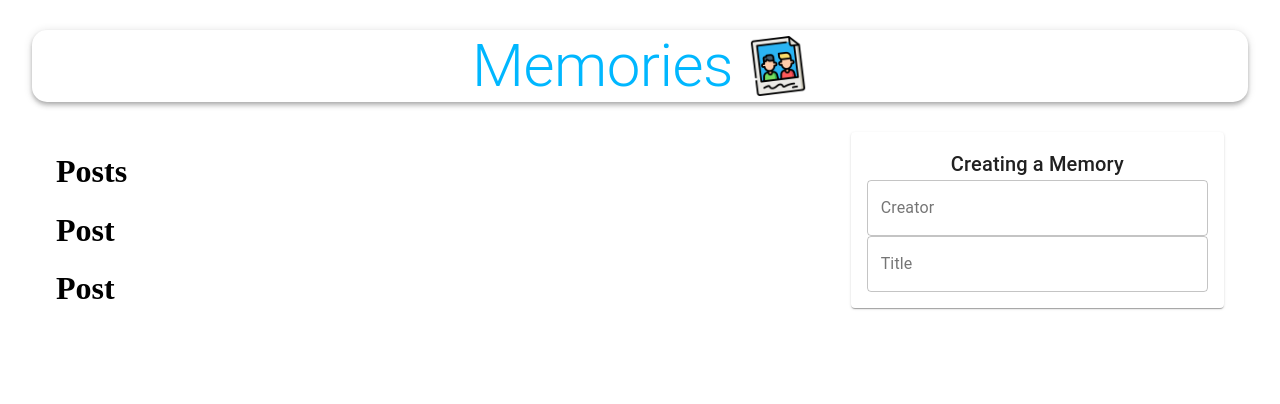
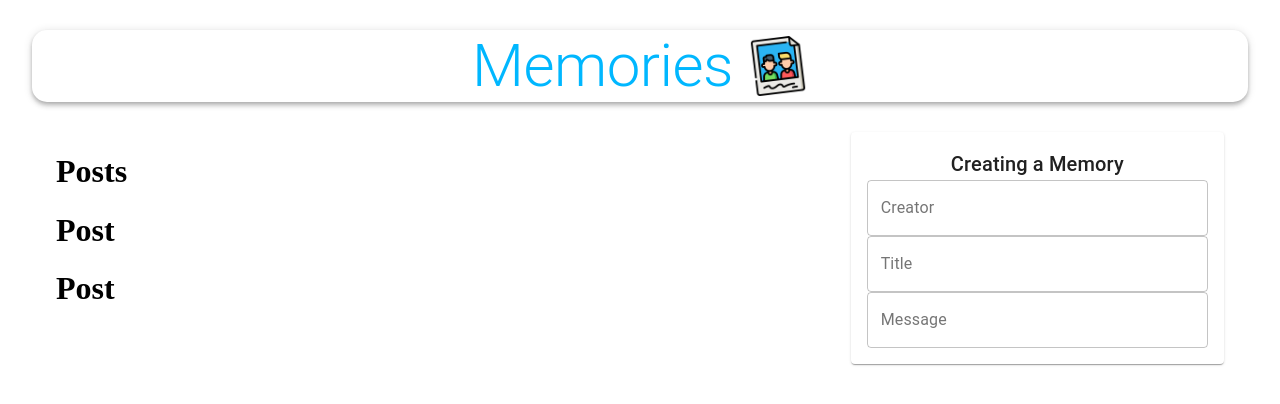
Before and after one commit to Decomplosed/memories-app, a React (Create React App) app in the folder client/: page / in a window 1280 px wide. Shown: the top 404 px of the page. Built offline with nearby package versions, Linux system fonts and the light colour scheme; no server answers.

Commit message:
added input for message data

```diff
--- a/client/src/components/Form/Form.js
+++ b/client/src/components/Form/Form.js
@@ -44,6 +44,16 @@ const Form = () => {
             setPostData({ ...postData, title: event.target.value })
           }
         />
+        <TextField
+          name='message'
+          variant='outlined'
+          label='Message'
+          fullWidth
+          value={postData.message}
+          onChange={(event) =>
+            setPostData({ ...postData, message: event.target.value })
+          }
+        />
       </form>
     </Paper>
   );
```
